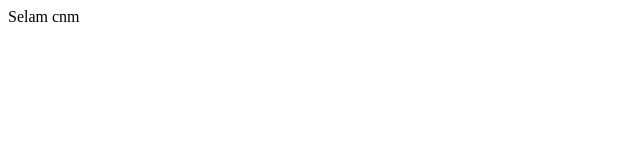
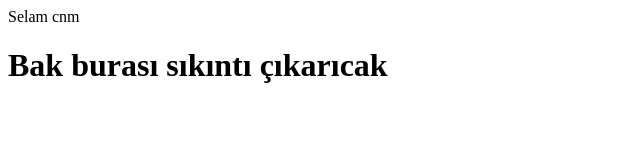
Before and after one commit to Mertszr02/test-repo, a plain HTML site: page index.html in a window 1280 px wide. Shown: the whole page, without its empty margins (0-640 px from the left). Drawn offline with Linux system fonts and the light colour scheme.

Commit message:
2. satıra bir şeyler yazdım

```diff
--- a/index.html
+++ b/index.html
@@ -1 +1,2 @@
 <div>Selam cnm</div>
+<h1>Bak burası sıkıntı çıkarıcak</h1>
```
